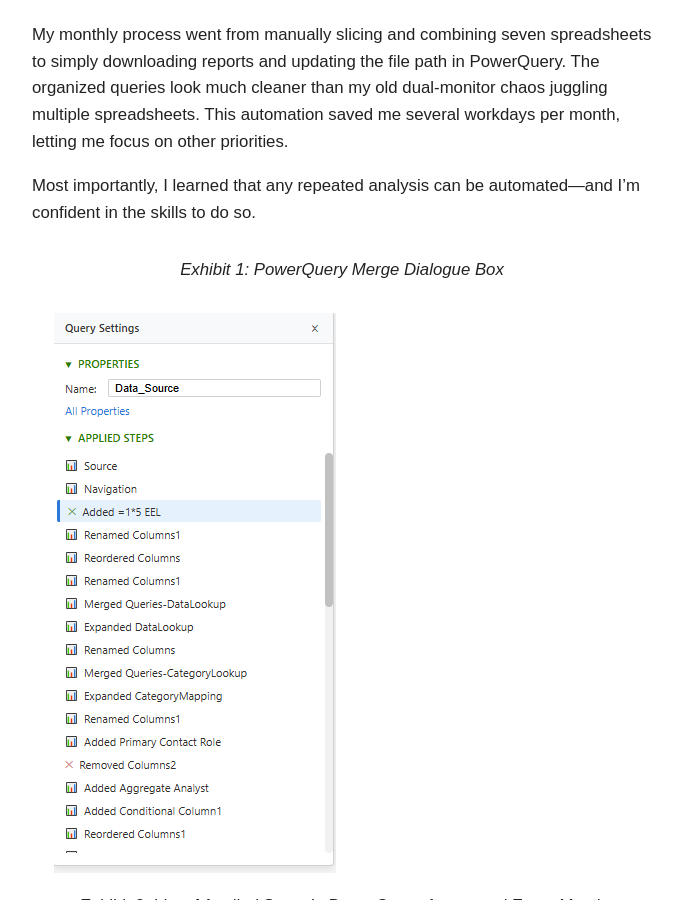
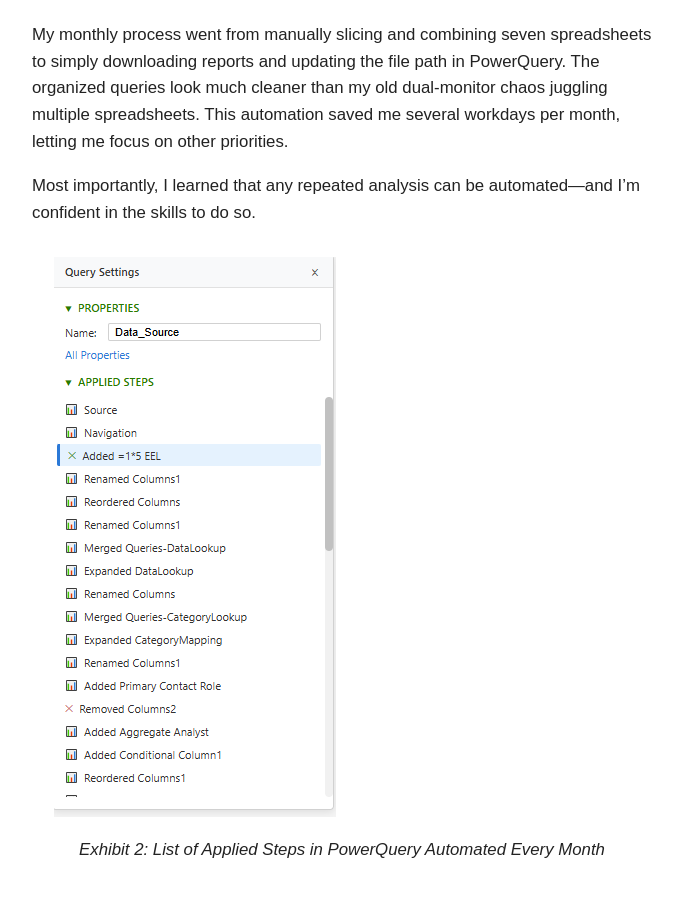
Before and after one commit to dgusty244/drewgustafson.github.io, a Jekyll site: the page built from projects/usi/ReportAutomation.html, in a window 1280 px wide and 900 px high, scrolled down 1858 px. Shown: the whole window, without its empty margins (298-980 px from the left). Built offline with Jekyll 4.4.1, drawn with Linux system fonts in a browser that asks for light colours.

Commit message:
Update ReportAutomation.html

```diff
--- a/projects/usi/ReportAutomation.html
+++ b/projects/usi/ReportAutomation.html
@@ -48,8 +48,6 @@ title: Report Automation at USI | Drew Gustafson
 
     <div style="text-align:center; margin: 30px 0;">
 
-    <p><em>Exhibit 1: PowerQuery Merge Dialogue Box</em></p>
-
     <img src="{{ site.baseurl }}/images/appsteps.png" alt="List of Applied Steps in PowerQuery" style="max-width: 100%; height: auto; margin-top: 30px;" />
     <p><em>Exhibit 2: List of Applied Steps in PowerQuery Automated Every Month</em></p>
 
```
